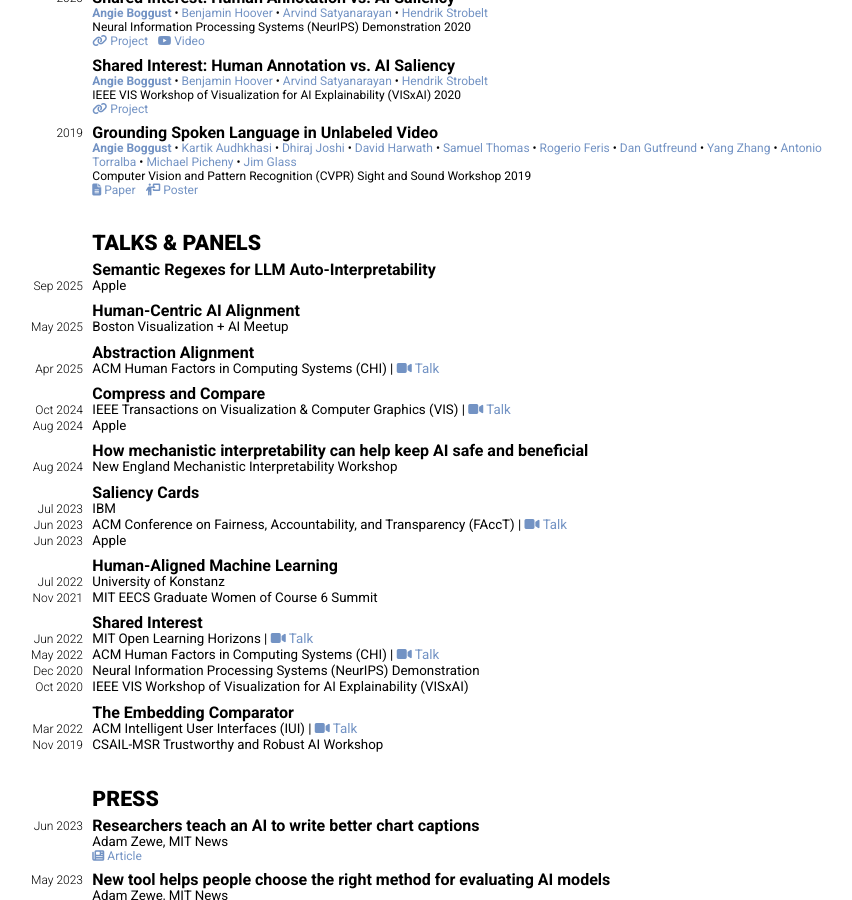
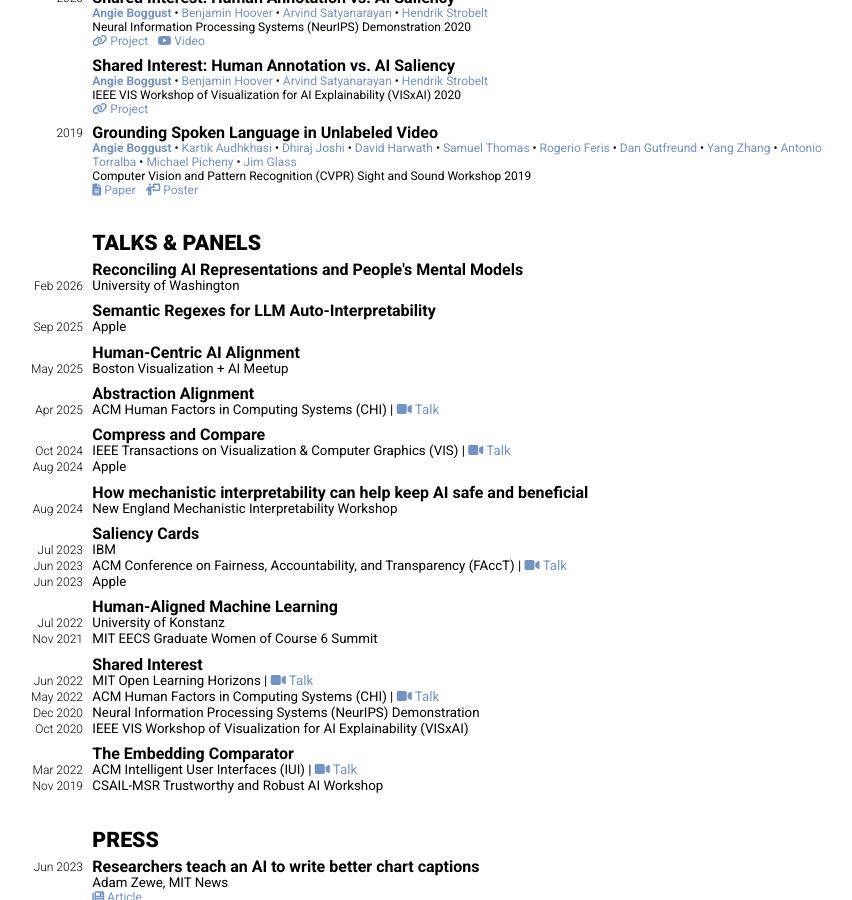
Before and after one commit to aboggust/aboggust.github.io, a Jekyll site: the page built from cv.markdown, in a window 1280 px wide and 900 px high, scrolled down 2680 px. Shown: the whole window, without its empty margins (228-1080 px from the left). Built offline with Jekyll 4.4.1, drawn with Linux system fonts in a browser that asks for light colours; nearby versions of some CDN libraries.

Commit message:
UW iSchool talk

```diff
--- a/_data/talks.yml
+++ b/_data/talks.yml
@@ -1,3 +1,8 @@
+- title: Reconciling AI Representations and People's Mental Models
+  talks:
+    - venue: University of Washington
+      date: 2026-02-09
+
 - title: Semantic Regexes for LLM Auto-Interpretability
   talks:
     - venue: Apple
```
Also changed, not shown: 1 other file.
